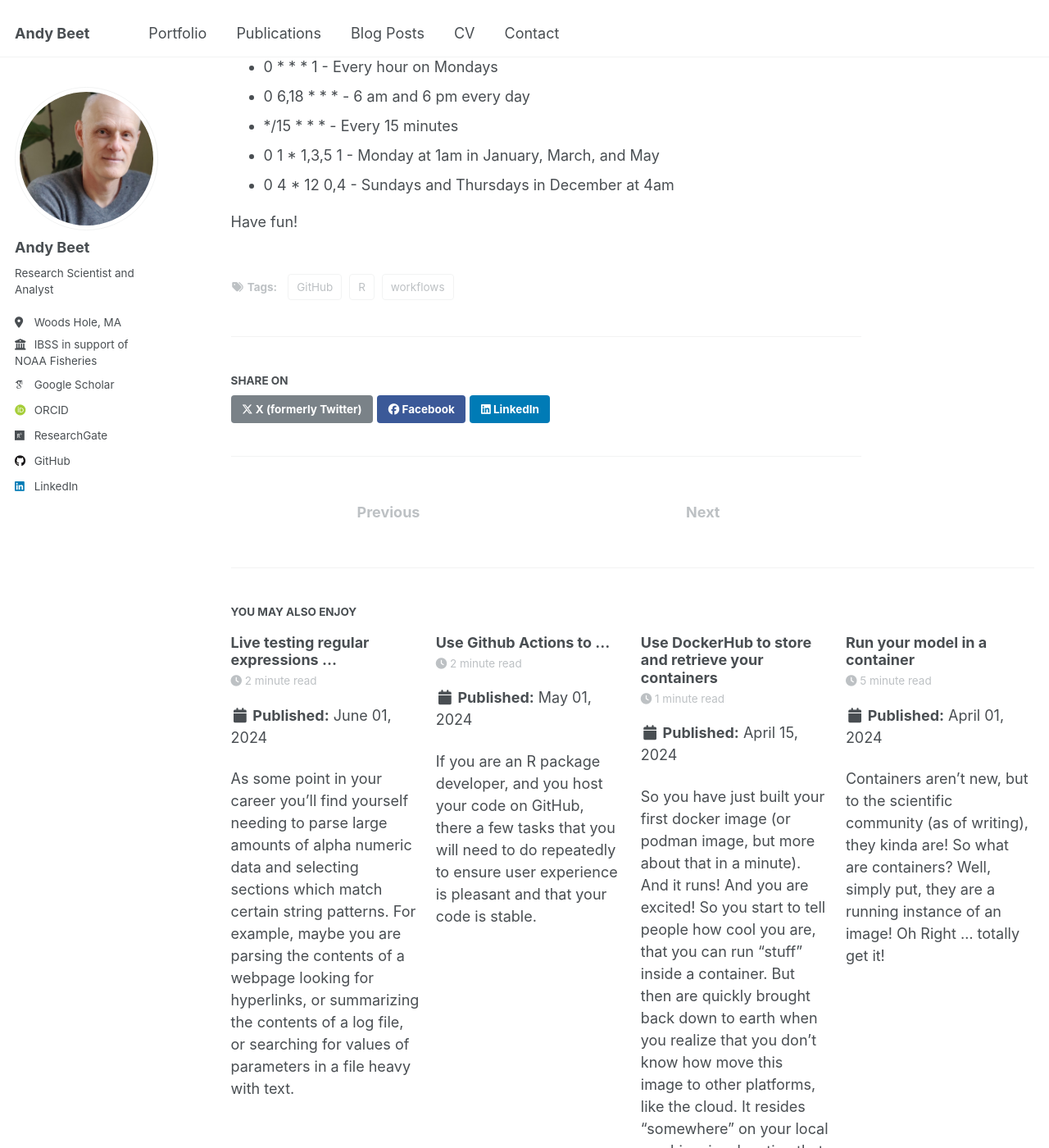
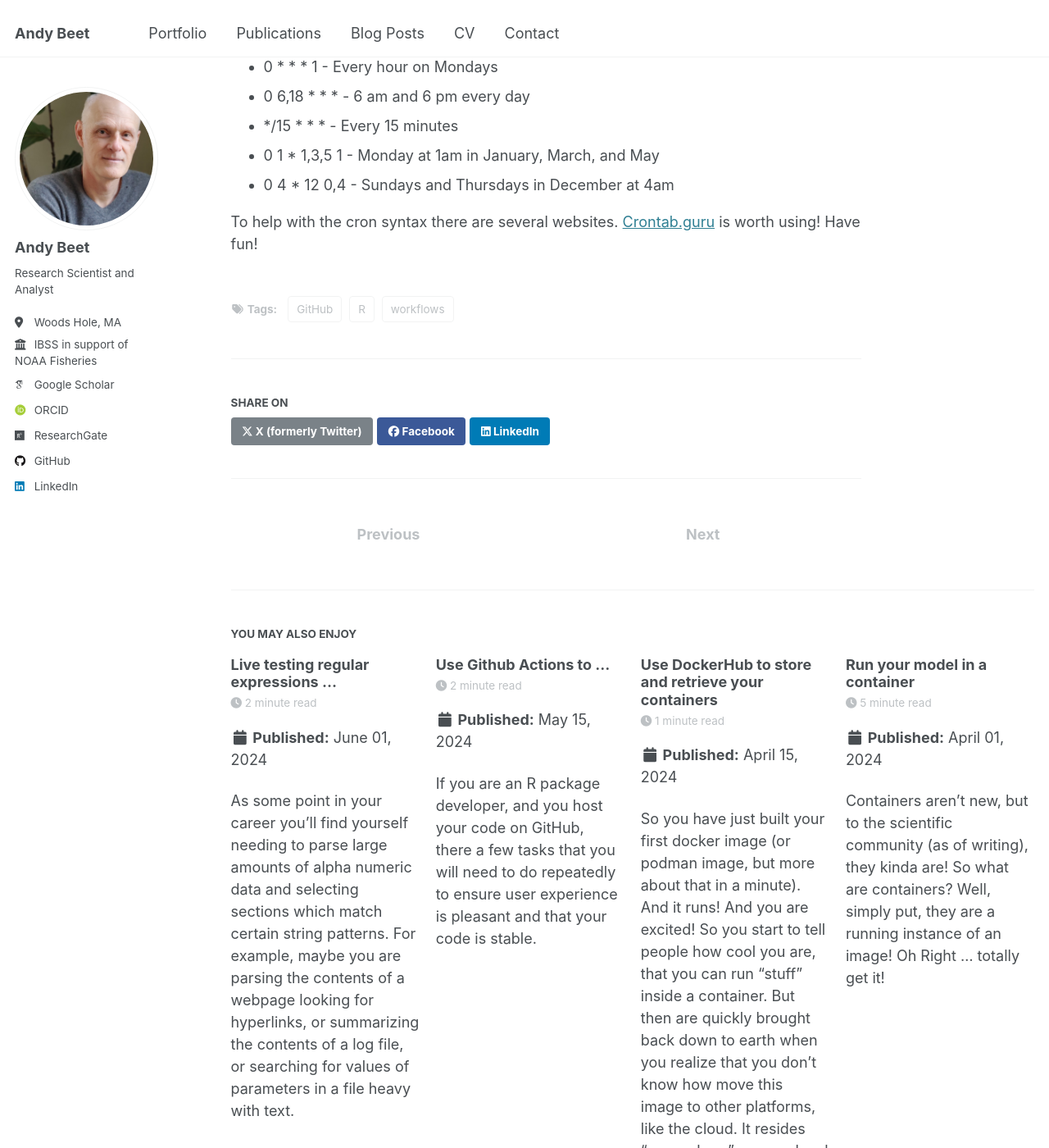
Before and after one commit to andybeet/website, a Jekyll site: the page built from _posts/2024-06-15-cron_jobs.md, in a window 1280 px wide and 1400 px high, scrolled down 1333 px. Shown: the whole window at 82% size. Built offline with Jekyll 4.4.1, drawn with Linux system fonts in a browser that asks for light colours; some web fonts are replaced; some of the changed text lies outside the part shown.

Commit message:
renamed files

```diff
--- a/_posts/2024-06-01-cron_jobs.md
+++ b/_posts/2024-06-15-cron_jobs.md
@@ -1,6 +1,6 @@
 ---
 title: 'Using Cron jobs'
-date: 2024-06-01
+date: 2024-06-15
 permalink: /posts/2024/06/cronjobs/
 tags:
   - GitHub
@@ -55,4 +55,5 @@ Some examples:
 * 0 1 * 1,3,5 1 - Monday at 1am in January, March, and May
 * 0 4 * 12 0,4  - Sundays and Thursdays in December at 4am
 
+To help with the cron syntax there are several websites. [Crontab.guru](https://crontab.guru/) is worth using!
 Have fun!
```
Also changed, not shown: _posts/2024-05-15-GAs.md (renamed from _posts/2024-05-01-GAs.md, +1 -1 lines).
